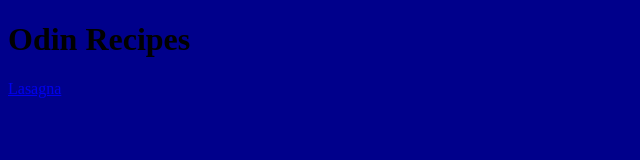
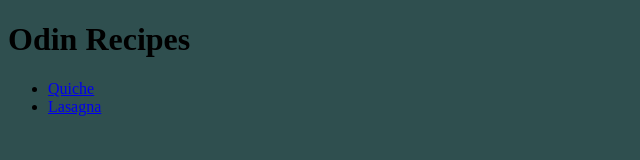
Before and after one commit to Aleexqndre/odin-recipes, a plain HTML site: page index.html in a window 1280 px wide. Shown: the whole page, without its empty margins (0-640 px from the left). Drawn offline with Linux system fonts and the light colour scheme.

Commit message:
ajout du lien de la deuxieme recette sur l'index

```diff
--- a/index.html
+++ b/index.html
@@ -2,7 +2,7 @@
 <html lang="en">
 <head>
     <style>
-        body {background-color: darkblue;}
+        body {background-color: darkslategrey;}
     </style>
     <meta charset="UTF-8">
     <title>Odin project</title>
@@ -10,8 +10,10 @@
 
 <body>
     <h1>Odin Recipes</h1>
-
-    <a href="./recipes/lasagna.html">Lasagna</a>
+    <ul>
+        <li><a href="./recipes/quiche.html">Quiche</a></li>
+        <li><a href="./recipes/lasagna.html">Lasagna</a></li>
+    </ul>
 
 </body>
 </html>
```
